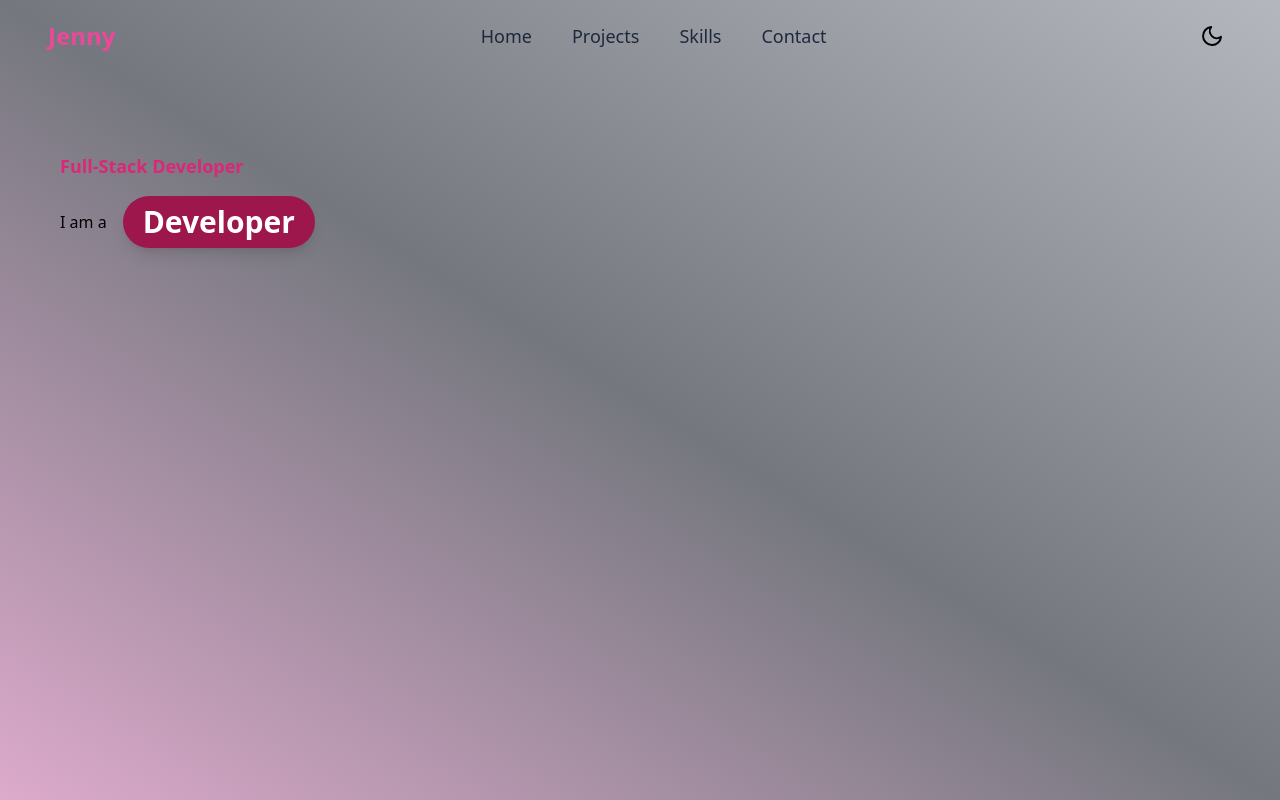
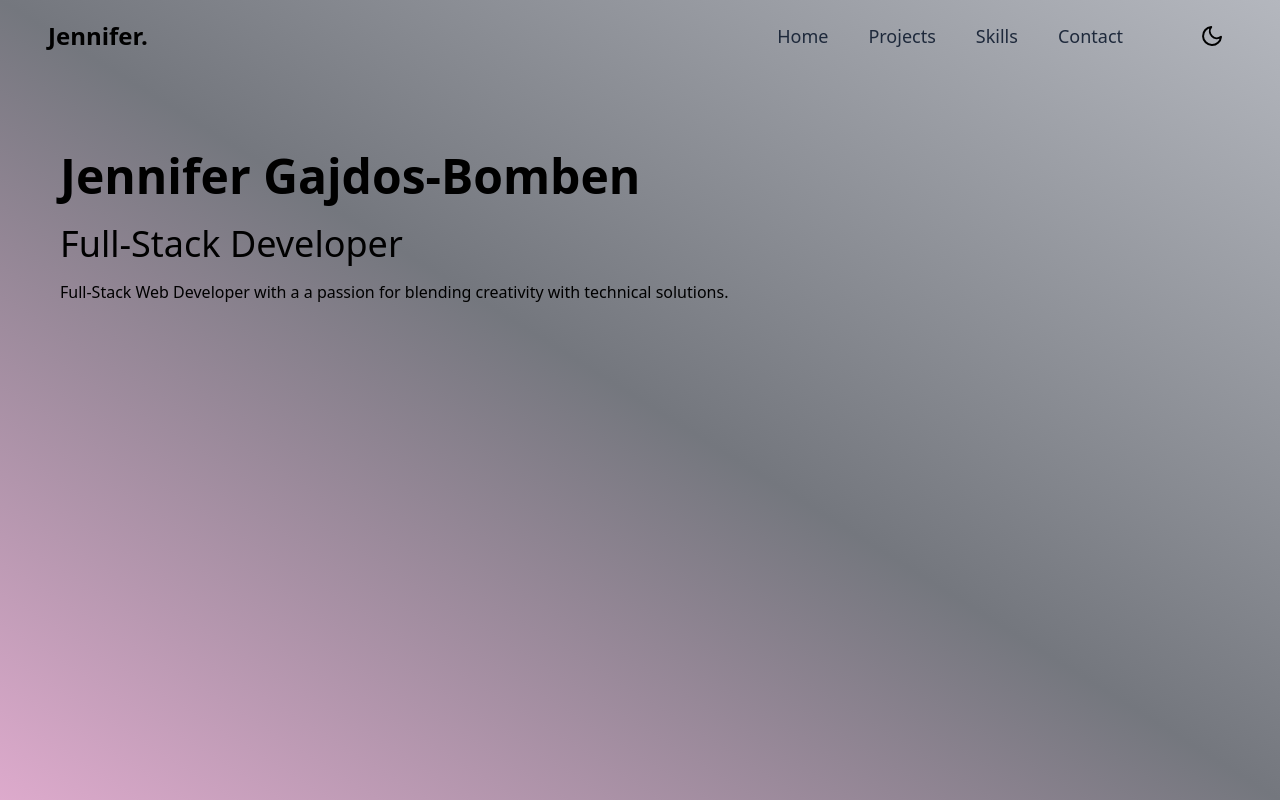
Before and after one commit to jgajdosbomben/portfolio, a React (Vite) app: page / in a window 1280 px wide. Built offline with nearby package versions, Linux system fonts and the light colour scheme.

Commit message:
Added name and title/description

```diff
--- a/src/components/Header.jsx
+++ b/src/components/Header.jsx
@@ -4,11 +4,13 @@ const Header = () => {
   return (
     <div className="w-full flex flex-col lg:flex-row px-8 md:px-10 gap-10 2xl:gap-20 py-20">
       <div className="flex flex-col mb-20 lg:mb-0">
-        <span className="text-lg font-bold text-pink-600">Full-Stack Developer</span>
+        <h1 className="text-5xl font-bold text-black dark:text-[white]">Jennifer Gajdos-Bomben</h1>
+        <br />
+        <span className="text-4xl font-semi-bold text-black dark:text-[white]">Full-Stack Developer</span>
         <div className="flex gap-4 items-center my-4">
-          <h1> I am a </h1>
-          <div className="flex items-center justify-center text-white shadow-lg bg-pink-800 dark:bg-[#224cff10] dark:text-[#224cff] rounded-full">
-            <p className="text-3xl 2xl:text-5xl font-bold px-5 py-2 pb-2 text-center">Developer</p>
+          <div className="flex items-center justify-center text-black dark:text-[white]">
+          <p> Full-Stack Web Developer with a a passion for blending creativity with technical solutions.  </p>
+
           </div>
         </div>
       </div>
--- a/src/components/Navbar.jsx
+++ b/src/components/Navbar.jsx
@@ -6,12 +6,14 @@ const Navbar = ({ darkMode, isOpen, toggleMenu, toggleTheme }) => {
   return (
     <div className="px-0 2x1:px-40">
       <div className="w-full items-center justify-between py-4 px-4 md:px-12">
-        <div className="flex items-center justify-between w-full">
-          <a
-            href="/"
-            className="text-2xl font-bold text-pink-500 cursor-pointer">
-            Jenny
-          </a>
+        <div className="flex items-center justify-end w-full">
+          <div className="flex items-center justify-start w-full">
+            <a
+              href="/"
+              className="text-2xl font-bold text-black dark:text-white cursor-pointer">
+              Jennifer.
+            </a>
+          </div>
           <ul className="hidden md:flex gap-10 text-lg text-slate-800 dark:text-gray-200">
             <li className="cursor-pointer hover:text-purple-900">
               <a href="#home">Home</a>
@@ -26,7 +28,10 @@ const Navbar = ({ darkMode, isOpen, toggleMenu, toggleTheme }) => {
               <a href="#contact">Contact</a>
             </li>
           </ul>
-          <button onClick={toggleTheme} className="p-2">
+          <div className="flex items-center justify-end basis-28"></div>
+          <button
+            onClick={toggleTheme}
+            className="p-2">
             {darkMode ? (
               <FiSun
                 size={24}
```
